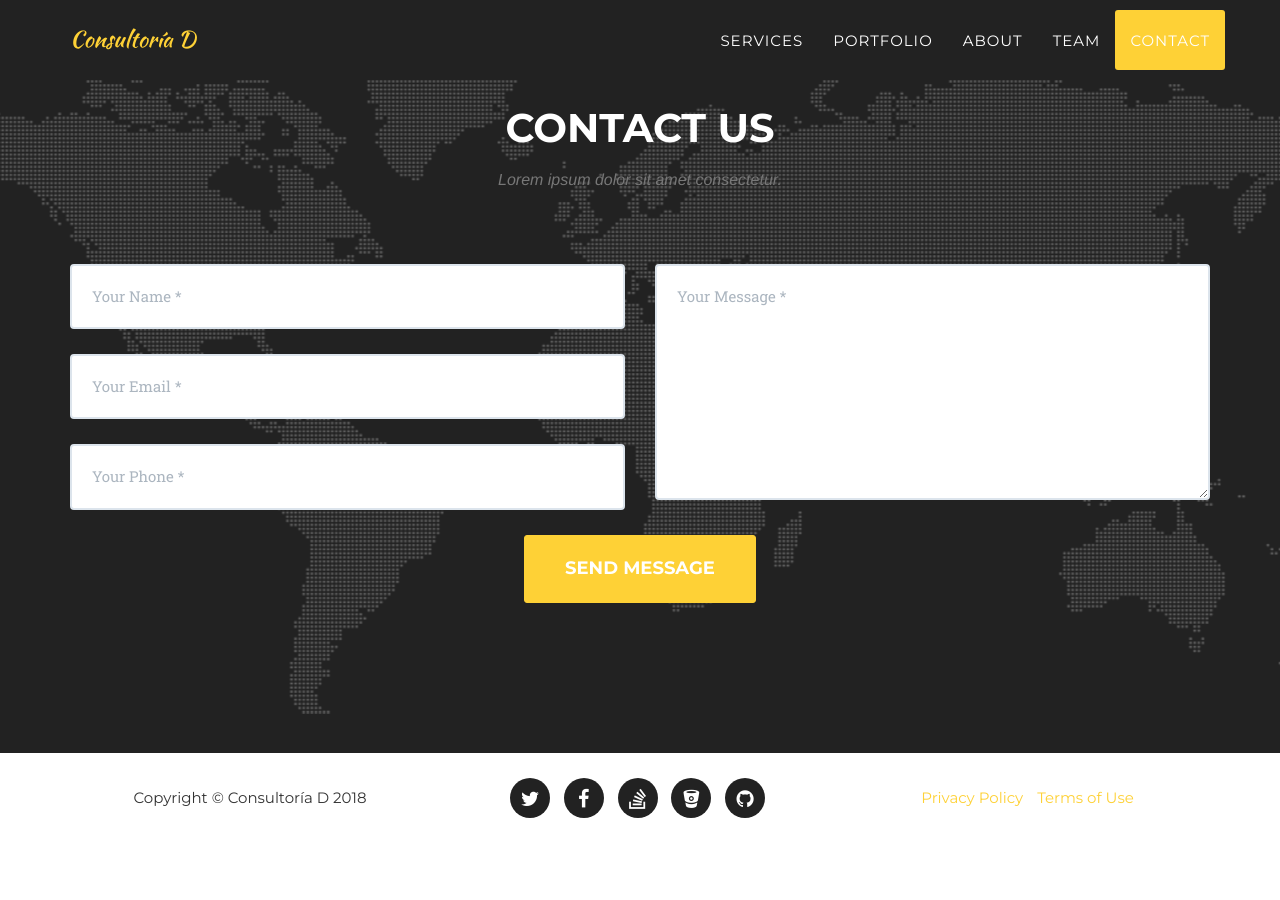
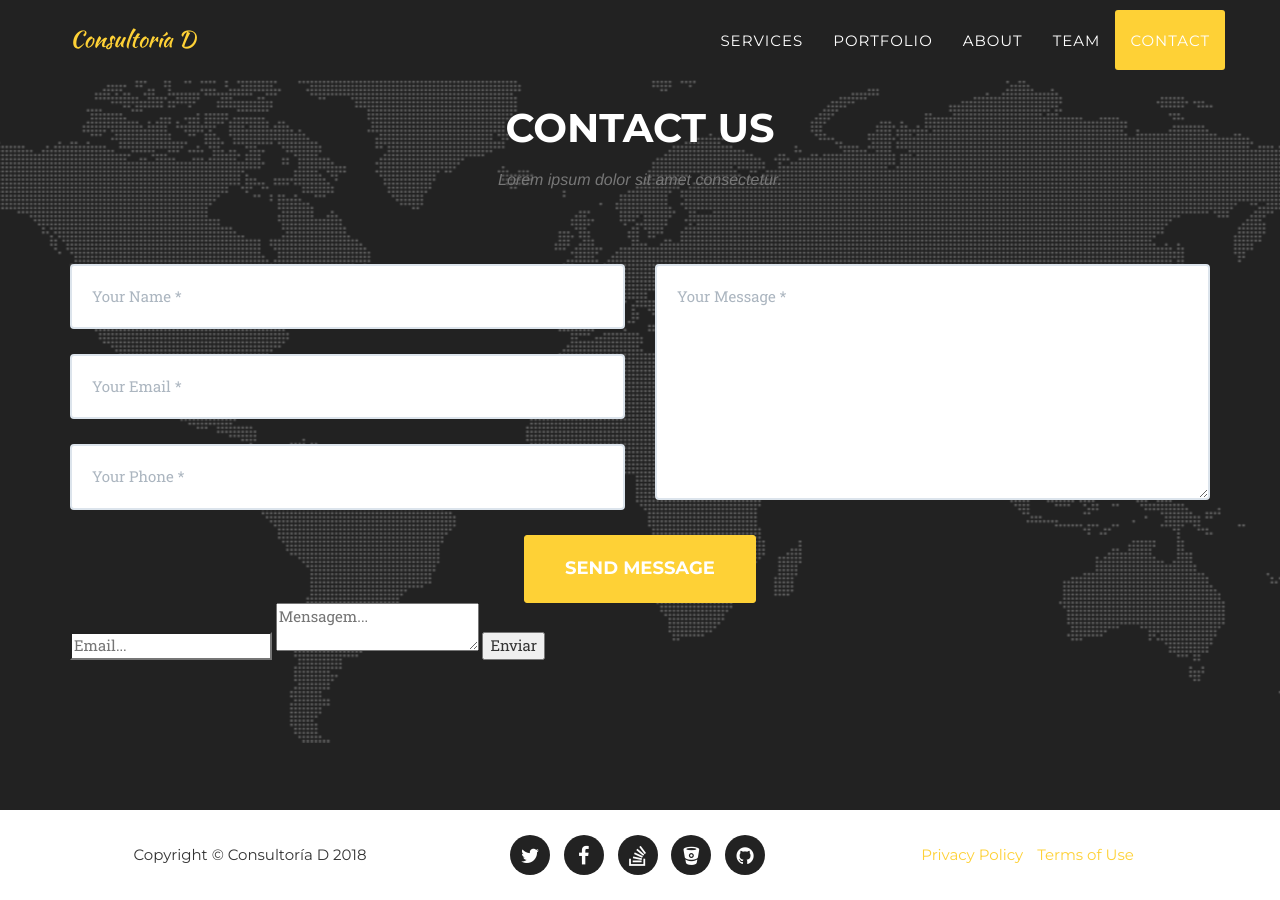
Before and after one commit to rdevai/rdevai.github.io, a Jekyll site: the page built from index.html, in a window 1280 px wide and 900 px high, scrolled down 5693 px. Built offline with Jekyll 4.4.1, drawn with Linux system fonts in a browser that asks for light colours; some web fonts are replaced; before the commit the page ends 6536 px from its top, so only the background shows below that.

Commit message:
test formspree

```diff
--- a/_includes/contact.html
+++ b/_includes/contact.html
@@ -37,6 +37,13 @@
                             </div>
                         </div>
                     </form>
+
+                    <form method="POST" action="https://formspree.io/stedevai@gmail.com">
+                      <input name="email" placeholder="Email..." type="email">
+                      <textarea name="message" placeholder="Mensagem..."></textarea>
+                      <button type="submit">Enviar</button>
+                    </form>
+
                 </div>
             </div>
         </div>
```
